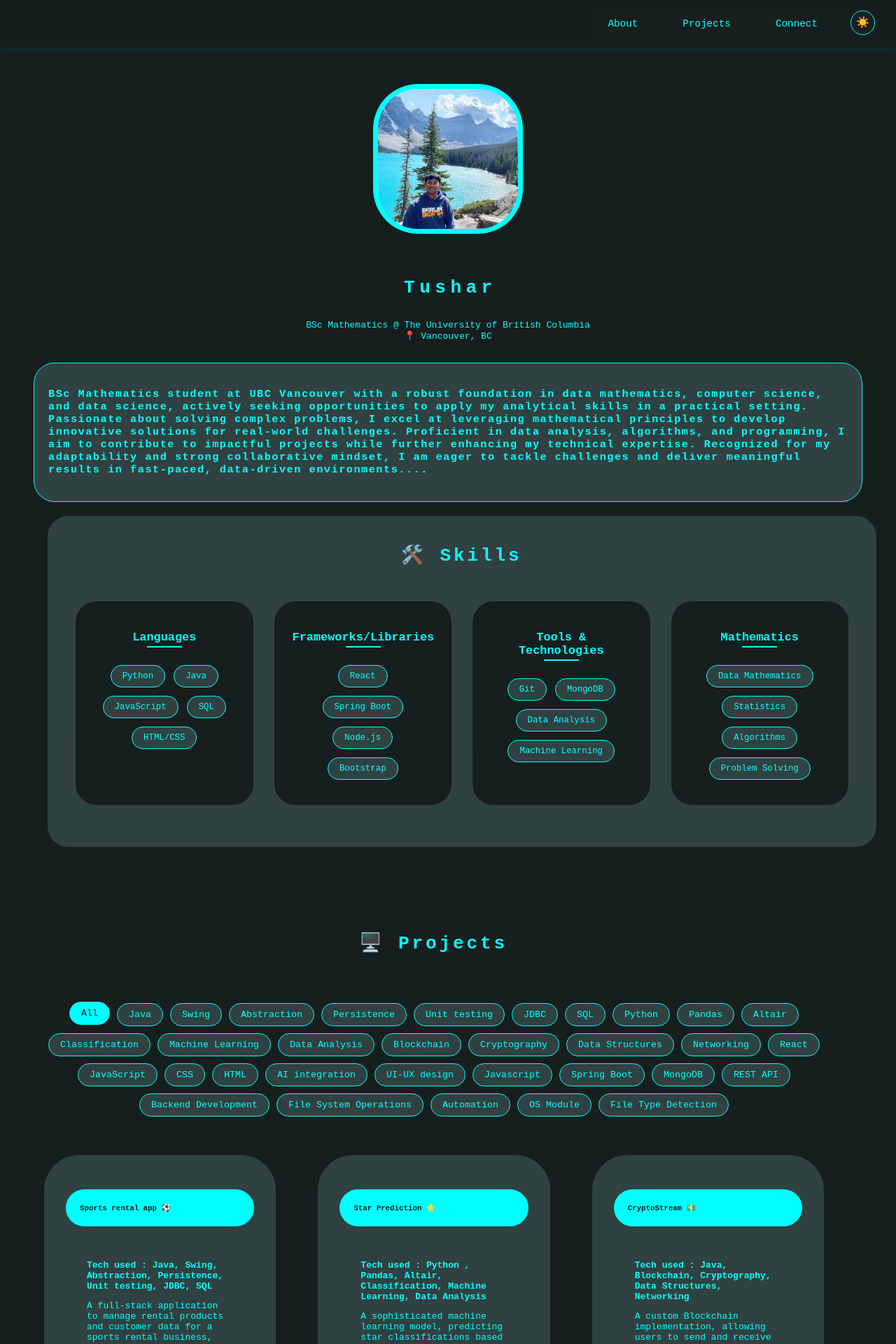
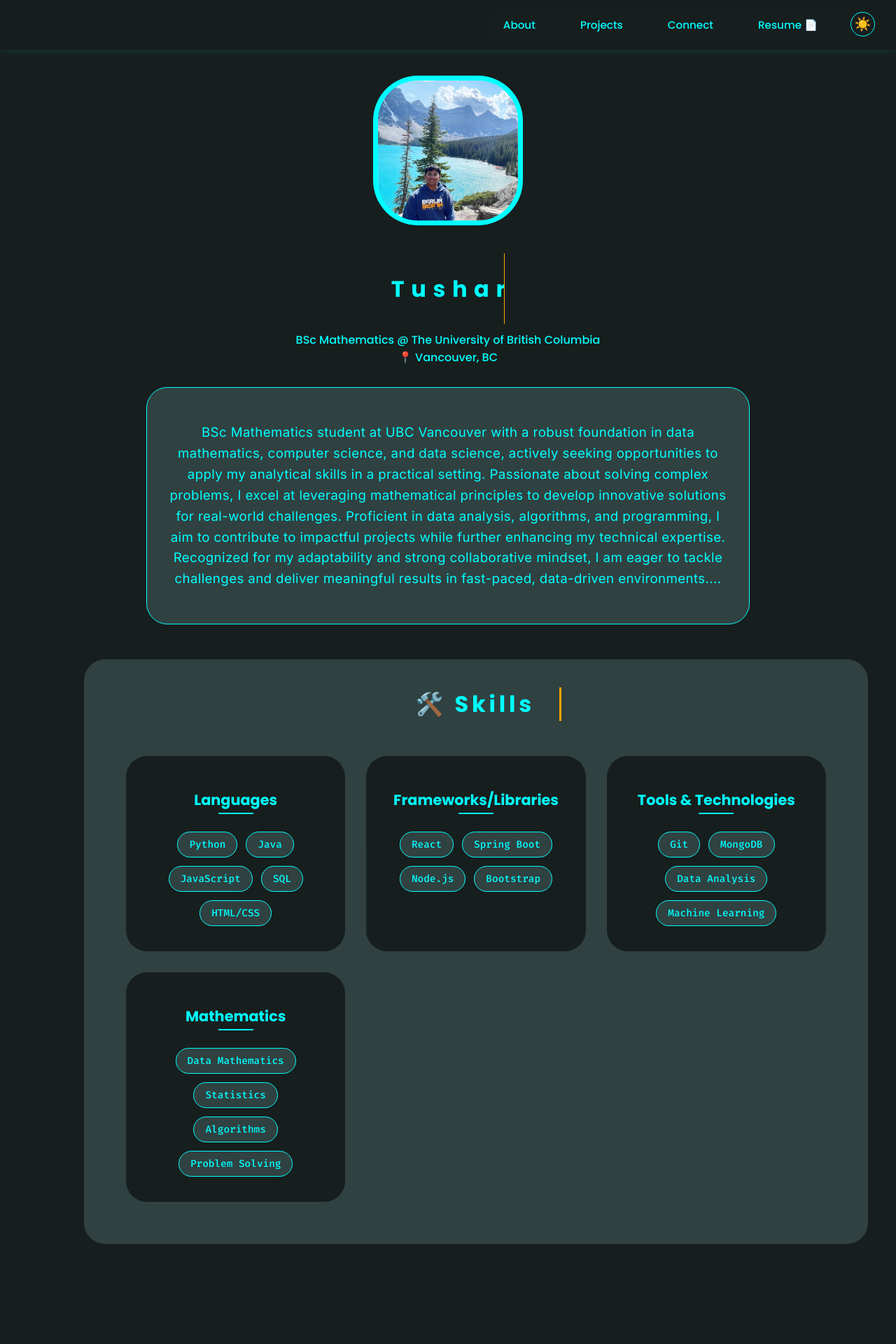
Before and after one commit to Tjindl/portfolio, a React (Vite) app: page / in a window 1280 px wide. Shown: the top 1920 px of the page at 70% size. Built offline with nearby package versions, Linux system fonts and the light colour scheme.

Commit message:
Improve layout spacing and symmetry across portfolio components

```diff
--- a/index.html
+++ b/index.html
@@ -3,6 +3,9 @@
   <head>
     <meta charset="UTF-8" />
     <link rel="icon" type="image/svg+xml" href="https://media.licdn.com/dms/image/v2/D5603AQHooUMy8EhUYA/profile-displayphoto-shrink_800_800/profile-displayphoto-shrink_800_800/0/1708591722795?e=1734566400&v=beta&t=7UlRxp423XWBDfUSVutWJiFE11RSbYu2OwpORdCpG7c" />
+    <link rel="preconnect" href="https://fonts.googleapis.com">
+    <link rel="preconnect" href="https://fonts.gstatic.com" crossorigin>
+    <link href="https://fonts.googleapis.com/css2?family=Inter:wght@400;500;600;700&family=Poppins:wght@500;600;700&family=Fira+Code:wght@400;500&display=swap" rel="stylesheet">
     <meta name="viewport" content="width=device-width, initial-scale=1.0" />
     <meta name="description" content="Tushar Jindal - BSc Mathematics student at UBC Vancouver. Portfolio showcasing projects in mathematics, computer science, and data science." />
     <meta name="keywords" content="Tushar Jindal, UBC, Mathematics, Computer Science, Data Science, Portfolio" />
--- a/src/App.css
+++ b/src/App.css
@@ -7,6 +7,9 @@
   --hover-text: rgb(23, 30, 30);
   --border-color: aqua;
   --shadow-color: rgba(0, 255, 255, 0.1);
+  --heading-font: 'Poppins', system-ui, -apple-system, sans-serif;
+  --body-font: 'Inter', system-ui, -apple-system, sans-serif;
+  --code-font: 'Fira Code', monospace;
 }
 
 body.light-theme {
@@ -22,8 +25,13 @@ body.light-theme {
 
 * {
   background-color: var(--bg-color);
-  font-family: monospace;
+  font-family: var(--body-font);
   transition: background-color 0.3s ease, color 0.3s ease;
+}
+
+h1, h2, h3, h4, h5, h6 {
+  font-family: var(--heading-font);
+  font-weight: 600;
 }
 
 .move-protection {
@@ -31,9 +39,12 @@ body.light-theme {
 }
 
 .main {
-  margin: 20px;
+  max-width: 1200px;
+  margin: 0 auto;
   padding: 80px 20px 20px 20px;
+  display: flex;
   flex-direction: column;
+  align-items: center;
 }
 
 .name {
@@ -50,6 +61,9 @@ body.light-theme {
 
 .name h2 {
   color: var(--text-color);
+  font-family: var(--heading-font);
+  font-weight: 700;
+  letter-spacing: 0.3em;
 }
 
 /* Separate animation for name */
@@ -89,6 +103,8 @@ body.light-theme {
   align-items: center;
   justify-content: center;
   margin-top: 10px;
+  font-family: var(--heading-font);
+  font-weight: 500;
 }
 
 .image-container {
@@ -147,7 +163,9 @@ body.light-theme {
 }
 
 .projects-container {
-  margin-top: 100px;
+  width: 100%;
+  max-width: 1200px;
+  margin: 100px auto 0;
   display: flex;
   justify-content: center;
   align-items: center;
@@ -169,24 +187,30 @@ body.light-theme {
 }
 
 .message-cont {
+  width: 100%;
+  max-width: 600px;
+  margin: 20px auto;
+  text-align: center;
   padding: 10px;
   background-color: var(--card-bg);
   border-radius: 50px;
   justify-content: center;
   display: flex;
-  margin-top: 20px;
   border: 1px solid var(--border-color);
 }
 
 .about {
+  max-width: 800px;
+  width: 100%;
+  margin: 30px auto;
+  padding: 30px;
+  text-align: center;
   display: flex;
   flex-direction: column;
   justify-content: center;
   align-items: center;
-  padding: 20px;
   border-radius: 30px;
   background-color: var(--card-bg);
-  margin-top: 30px;
   border: 1px solid var(--border-color);
 }
 
@@ -194,6 +218,10 @@ body.light-theme {
   color: var(--text-color);
   letter-spacing: 0.1em;
   background-color: var(--card-bg);
+  font-family: var(--body-font);
+  font-weight: 400;
+  line-height: 1.6;
+  letter-spacing: 0.02em;
 }
 
 .connect-container {
@@ -210,3 +238,8 @@ body.light-theme {
 body.light-theme .navigation {
   background-color: rgba(245, 245, 245, 0.95);
 }
+
+.skill-tag {
+  font-family: var(--code-font);
+  font-weight: 500;
+}
--- a/src/App.jsx
+++ b/src/App.jsx
@@ -5,16 +5,18 @@ import Connect from "./Connect.jsx"
 import Navigation from "./Navigation.jsx"
 import Skills from "./Skills.jsx"
 import AnimatedSection from './components/AnimatedSection'
+import ScrollToTop from './components/ScrollToTop'
 
 function App() {
   return (
     <>
+      <ScrollToTop />
       <Navigation />
       <div className='main'>
         <AnimatedSection className="fade-up">
           <section id="about">
             <div className='image-container'>
-              <img src={img} alt="Tushar Jindal"></img>
+              <img src={img} alt="Tushar Jindal" loading="lazy"></img>
             </div>
             <div className='links-container'>
               <div className='move-protection'>
--- a/src/Navigation.css
+++ b/src/Navigation.css
@@ -22,9 +22,11 @@
 }
 
 .navigation li a {
+    font-family: var(--heading-font);
+    font-weight: 500;
     color: var(--text-color);
     text-decoration: none;
-    font-size: 1.1em;
+    font-size: 0.95em;
     cursor: pointer;
     transition: all 0.3s ease;
     padding: 8px 16px;
@@ -34,6 +36,29 @@
 
 .navigation li a:hover {
     border-color: var(--text-color);
+    transform: translateY(-2px);
+}
+
+.resume-button {
+    font-family: var(--heading-font);
+    font-weight: 500;
+    color: var(--text-color);
+    text-decoration: none;
+    font-size: 1.1em;
+    cursor: pointer;
+    transition: all 0.3s ease;
+    padding: 8px 16px;
+    border-radius: 20px;
+    border: 1px solid var(--text-color);
+    background-color: transparent;
+    display: inline-flex;
+    align-items: center;
+    gap: 5px;
+}
+
+.resume-button:hover {
+    background-color: var(--text-color);
+    color: var(--bg-color);
     transform: translateY(-2px);
 }
 
--- a/src/Navigation.jsx
+++ b/src/Navigation.jsx
@@ -17,6 +17,11 @@ function Navigation() {
                 <li>
                     <Link to="connect" smooth={true} duration={500}>Connect</Link>
                 </li>
+                <li className="resume-link">
+                    <a href="/assets/resume/Tushar_latest_resume.pdf" download="Tushar_Jindal_Resume.pdf" className="resume-button">
+                        Resume 📄
+                    </a>
+                </li>
                 <li>
                     <button onClick={toggleTheme} className="theme-toggle">
                         <span>{isDark ? '☀️' : '🌙'}</span>
--- a/src/Projects.css
+++ b/src/Projects.css
@@ -10,25 +10,17 @@
 
 .card {
     margin: 15px;
-    color: var(--text-color);
+    color: aqua;
     margin-bottom: 50px;
     padding: 30px;
-    background-color: var(--card-bg);
+    background-color: rgb(48, 65, 65);
     border-radius: 50px;
-    border: 1px solid transparent;
-    transition: all 0.3s ease;
-}
-
-.card:hover {
-    border-color: var(--border-color);
-    transform: translateY(-5px);
-    box-shadow: 0 5px 15px var(--shadow-color);
 }
 
 .card .header {
-    background-color: var(--text-color);
+    background-color: aqua;
     font-weight: bolder;
-    color: var(--bg-color);
+    color: black;
     padding: 20px;
     border-radius: 50px;
 }
@@ -36,22 +28,15 @@
 .card-body {
     padding: 30px;
     border-radius: 50px;
-    background-color: var(--card-bg);
 }
 
 .card .title {
-    color: var(--text-color);
+    color : aqua;
     font-weight: bold;
-    background-color: var(--card-bg);
 }
 
-.card .text {
-    color: var(--text-color);
-    background-color: var(--card-bg);
-}
-
-.card .body {
-    background-color: var(--card-bg);
+.card .text{
+    color : aqua;
 }
 
 .card .body .button-cont {
@@ -60,59 +45,58 @@
     justify-content: center;
     align-items: center;
     padding: 7px;
-    background-color: var(--card-bg);
+    background-color: rgb(48, 65, 65);
     border-radius: 20px;
-    /* margin-top: 30px; */
-    border: 1px solid var(--border-color);
-    transition: all 0.3s ease;
+    margin-top: 30px;
 }
 
 .card .body .link {
-    background-color: var(--card-bg);
-    color: var(--text-color);
+    background-color: rgb(48, 65, 65);
+    color: aqua;
+
     margin: 10px;
+    border-radius: 4px;
+
     text-decoration: none;
     padding: 5px;
     border-radius: 10px;
-    transition: all 0.3s ease;
 }
 
 .card .body .button-cont:hover {
-    color: var(--hover-text);
-    background-color: var(--hover-color);
-    transform: translateY(-2px);
+    color: rgb(48, 65, 65);
+    background-color: aqua;
 }
 
 .project h2 {
-    color: var(--text-color);
+    color: aqua;
     font-size: 1.5em;
     margin-left: 20px;
-    background-color: var(--card-bg);
+    background-color: rgb(48, 65, 65);
     border-radius: 20px;
     margin-bottom: 40px;
 }
 
 .project a {
-    color: var(--text-color);
+    color: aqua;
     font-size: 1em;
     margin-left: 10px;
     padding: 10px;
-    background-color: var(--card-bg);
+    background-color: rgb(97, 133, 133);
     border-radius: 20px;
     text-decoration: none;
 }
 
 .project a:hover {
-    color: var(--hover-text);
-    background-color: var(--hover-color);
+    color: rgb(48, 65, 65);
+    background-color: aqua;
 }
 
 .project p {
-    color: var(--text-color);
+    color: aqua;
     font-size: 1em;
     margin-left: 10px;
     padding: 10px;
-    background-color: var(--card-bg);
+    background-color: rgb(48, 65, 65);
     border-radius: 20px;
     margin-top: 30px;
 }
@@ -121,7 +105,6 @@
     display: flex;
     justify-content: center;
     align-items: center;
-    border-radius: 20px;;
 }
 
 .filter-container {
@@ -133,20 +116,18 @@
 }
 
 .filter-btn {
-    background-color: var(--card-bg);
-    color: var(--text-color);
-    border: 1px solid var(--border-color);
+    background-color: rgb(48, 65, 65);
+    color: aqua;
+    border: 1px solid aqua;
     padding: 8px 16px;
     border-radius: 20px;
     cursor: pointer;
     transition: all 0.3s ease;
 }
 
-.filter-btn:hover,
-.filter-btn.active {
-    background-color: var(--text-color);
-    color: var(--bg-color);
-    transform: translateY(-2px);
+.filter-btn:hover, .filter-btn.active {
+    background-color: aqua;
+    color: rgb(23, 30, 30);
 }
 
 .projects-grid {
@@ -157,17 +138,16 @@
 }
 
 @keyframes shimmer {
-    0% { background-position: -468px 0 }
-    100% { background-position: 468px 0 }
+    0% {
+        background-position: -468px 0;
+    }
+    100% {
+        background-position: 468px 0;
+    }
 }
 
 .loading-card {
-    background: linear-gradient(
-        to right,
-        var(--card-bg) 8%,
-        var(--shadow-color) 18%,
-        var(--card-bg) 33%
-    );
+    background: linear-gradient(to right, var(--card-bg) 8%, var(--text-color) 18%, var(--card-bg) 33%);
     background-size: 800px 104px;
     animation: shimmer 1.5s linear infinite forwards;
     min-height: 200px;
--- a/src/Projects.jsx
+++ b/src/Projects.jsx
@@ -1,11 +1,11 @@
 import Data from "./Data";
-import React, { useState, Suspense } from 'react';
+import React, { useState, Suspense, useCallback } from 'react';
 import './Projects.css';
 import Card from 'react-bootstrap/Card';
 
 function LoadingProjects() {
     return (
-        <div className="loading-container">
+        <div className="loading-container" role="alert" aria-busy="true" aria-label="Loading projects">
             {[1, 2, 3].map(i => (
                 <div key={i} className="loading-card"></div>
             ))}
@@ -16,6 +16,13 @@ function LoadingProjects() {
 function Projects() {
     const [filter, setFilter] = useState('All');
     const [isLoading, setIsLoading] = useState(true);
+
+    const handleKeyPress = useCallback((event, tech) => {
+        if (event.key === 'Enter' || event.key === ' ') {
+            event.preventDefault();
+            setFilter(tech);
+        }
+    }, []);
 
     React.useEffect(() => {
         const timer = setTimeout(() => {
@@ -38,32 +45,40 @@ function Projects() {
 
     return (
         <div>
-            <div className="filter-container">
+            <div className="filter-container" role="toolbar" aria-label="Project filters">
                 {allTechnologies.map(tech => (
                     <button
                         key={tech}
                         className={`filter-btn ${filter === tech ? 'active' : ''}`}
                         onClick={() => setFilter(tech)}
+                        onKeyDown={(e) => handleKeyPress(e, tech)}
+                        aria-pressed={filter === tech}
+                        aria-label={`Filter by ${tech}`}
+                        tabIndex={0}
                     >
                         {tech}
                     </button>
                 ))}
             </div>
             <Suspense fallback={<LoadingProjects />}>
-                <div className="projects-grid">
+                <div className="projects-grid" role="list">
                     {filteredProjects.map(proj => (
-                        <Card key={proj.name} className="card">
+                        <Card key={proj.name} className="card" role="listitem">
                             <Card.Header className="header" as="h5">{proj.name}</Card.Header>
                             <Card.Body className="body">
-                                <Card.Title className="title">Tech used : {proj.tech}</Card.Title>
+                                <Card.Title className="title">Tech used: {proj.tech}</Card.Title>
                                 <Card.Text className="text">{proj.description}</Card.Text>
-                                {/* <div className="alignment"> */}
-                                    <div className='button-cont'>
-                                        <a className="link" href={proj.link} target="_blank" rel="noopener noreferrer">
-                                            Github Link
-                                        </a>
-                                    </div>
-                                {/* </div> */}
+                                <div className='button-cont'>
+                                    <a
+                                        className="link"
+                                        href={proj.link}
+                                        target="_blank"
+                                        rel="noopener noreferrer"
+                                        aria-label={`View ${proj.name} on GitHub`}
+                                    >
+                                        Github Link
+                                    </a>
+                                </div>
                             </Card.Body>
                         </Card>
                     ))}
--- a/src/Skills.css
+++ b/src/Skills.css
@@ -4,10 +4,13 @@
     background-color: var(--card-bg);
     margin: 40px auto;
     max-width: 1200px;
+    width: 100%;
     border-radius: 30px;
 }
 
 .skills-section h1 {
+    font-family: var(--heading-font);
+    font-weight: 700;
     color: var(--text-color);
     margin-bottom: 30px;
     font-size: 2em;
@@ -43,6 +46,8 @@
     gap: 30px;
     padding: 20px;
     background-color: var(--card-bg);
+    max-width: 1000px;
+    margin: 0 auto;
 }
 
 .skill-category {
@@ -78,6 +83,8 @@
 }
 
 .skill-category h3 {
+    font-family: var(--heading-font);
+    font-weight: 600;
     color: var(--text-color);
     margin-bottom: 20px;
     background-color: transparent;
@@ -108,11 +115,13 @@
 }
 
 .skill-tag {
+    font-family: var(--code-font);
+    font-weight: 500;
+    font-size: 0.9em;
     background-color: var(--card-bg);
     color: var(--text-color);
     padding: 8px 16px;
     border-radius: 20px;
-    font-size: 0.95em;
     transition: all 0.3s ease;
     border: 1px solid var(--border-color);
     cursor: pointer;
@@ -138,6 +147,7 @@
     .skills-container {
         grid-template-columns: 1fr;
         gap: 20px;
+        padding: 15px;
     }
 
     .skill-category {
--- /dev/null
+++ b/src/components/ScrollToTop.css
@@ -0,0 +1,36 @@
+.scroll-to-top {
+    position: fixed;
+    bottom: 20px;
+    right: 20px;
+    background-color: var(--card-bg);
+    color: var(--text-color);
+    width: 40px;
+    height: 40px;
+    border-radius: 50%;
+    border: 1px solid var(--border-color);
+    display: flex;
+    justify-content: center;
+    align-items: center;
+    cursor: pointer;
+    transition: all 0.3s ease;
+    font-size: 20px;
+    z-index: 1000;
+    opacity: 0.8;
+}
+
+.scroll-to-top:hover {
+    transform: translateY(-5px);
+    opacity: 1;
+    background-color: var(--text-color);
+    color: var(--bg-color);
+}
+
+.scroll-progress {
+    position: fixed;
+    top: 0;
+    left: 0;
+    height: 3px;
+    background-color: var(--text-color);
+    transition: width 0.1s ease;
+    z-index: 1001;
+}
--- /dev/null
+++ b/src/components/ScrollToTop.jsx
@@ -0,0 +1,45 @@
+import { useState, useEffect } from 'react';
+import './ScrollToTop.css';
+
+function ScrollToTop() {
+    const [isVisible, setIsVisible] = useState(false);
+    const [scrollProgress, setScrollProgress] = useState(0);
+
+    const toggleVisibility = () => {
+        const scrolled = document.documentElement.scrollTop;
+        const height = document.documentElement.scrollHeight - document.documentElement.clientHeight;
+        const scrollPercent = (scrolled / height) * 100;
+
+        setScrollProgress(scrollPercent);
+        setIsVisible(scrolled > 300);
+    };
+
+    const scrollToTop = () => {
+        window.scrollTo({
+            top: 0,
+            behavior: 'smooth'
+        });
+    };
+
+    useEffect(() => {
+        window.addEventListener('scroll', toggleVisibility);
+        return () => window.removeEventListener('scroll', toggleVisibility);
+    }, []);
+
+    return (
+        <>
+            <div className="scroll-progress" style={{ width: `${scrollProgress}%` }} />
+            {isVisible && (
+                <button
+                    onClick={scrollToTop}
+                    className="scroll-to-top"
+                    aria-label="Scroll to top"
+                >
+                    ↑
+                </button>
+            )}
+        </>
+    );
+}
+
+export default ScrollToTop;
```
Also changed, not shown: src/Connect.css (+12 -2 lines), src/context/ThemeContext.jsx (+14 -3 lines), 1 other file (tests, documents, lock files or other folders).
